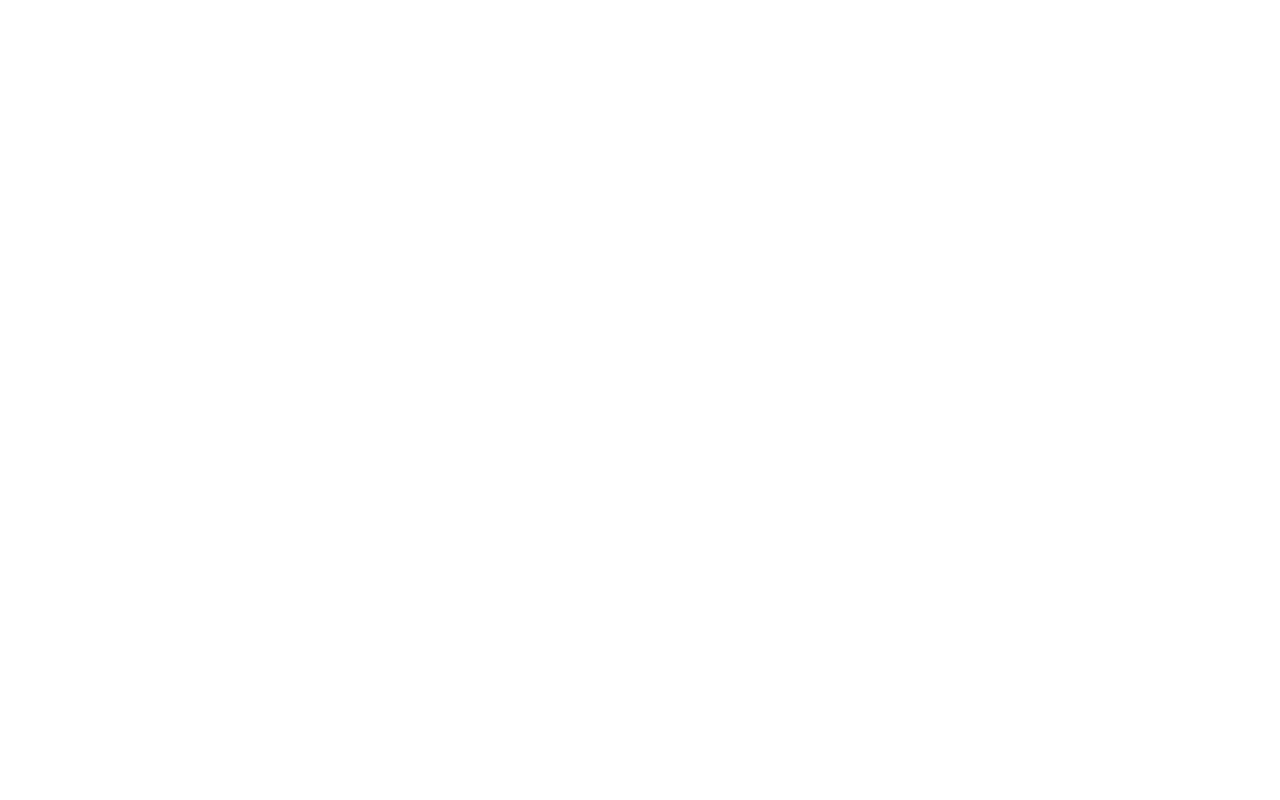
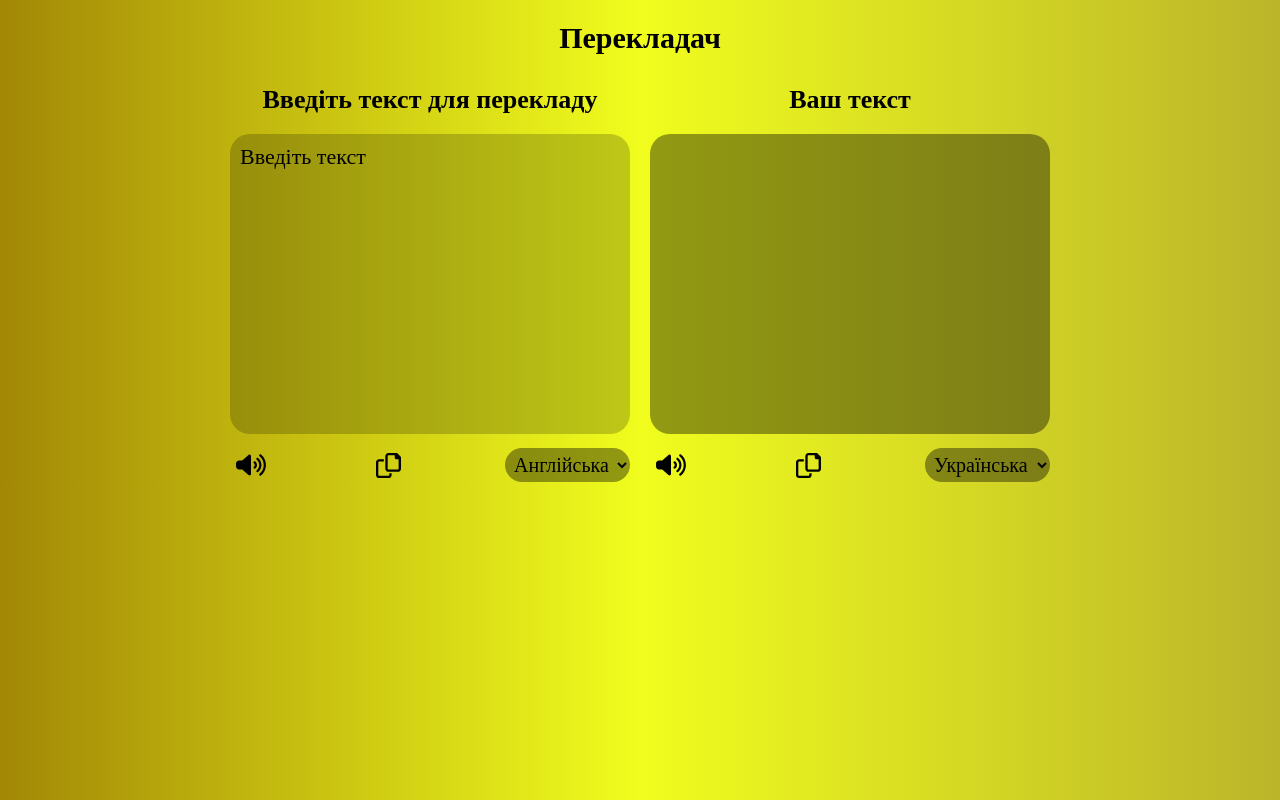
Before and after one commit to Viacheslav-z1/translate.js, a website: page app/index.html in a window 1280 px wide. Drawn offline with nearby package versions, Linux system fonts and the light colour scheme; files that its build step writes are made by us from their sources.

Commit message:
added js, html, css

```diff
--- a/app/index.html
+++ b/app/index.html
@@ -1,16 +1,56 @@
 <!DOCTYPE html>
 <html lang="ru">
+
 <head>
   <meta charset="UTF-8">
   <meta http-equiv="X-UA-Compatible" content="IE=edge">
   <meta name="viewport" content="width=device-width, initial-scale=1.0">
-  <title>Document</title>
+  <title>Перекладач</title>
   <link rel="stylesheet" href="css/style.min.css">
 </head>
+
 <body>
 
+  <main class="app">
+    <div class="container">
+      <h1 class="app__title">
+        Перекладач
+      </h1>
+      <div class="app__inner">
+        <div class="app__item">
+          <h2 class="app__text">Введіть текст для перекладу</h2>
+          <textarea placeholder="Введіть текст" type="text" class="app__input app__from"></textarea>
+          <div class="app__box">
+            <button class="app__btn-sound app__btn-sound__from">
+              <img src="images/volume.svg" alt="sound" class="app__sound-img">
+            </button>
+            <button class="app__copy app__copy-from">
+              <img src="images/copy-regular.svg" alt="copy" class="app__copy-img">
+            </button>
+            <select class="app__select app__select-from" name="select">
+            </select>
+          </div>
+        </div>
+        <div class="app__item">
+          <h2 class="app__text">Ваш текст</h2>
+          <textarea readonly type="text" class="app__input app__to"></textarea>
+          <div class="app__box">
+            <button class="app__btn-sound app__btn-sound__to">
+              <img src="images/volume.svg" alt="sound" class="app__sound-img">
+            </button>
+            <button class="app__copy app__copy-to">
+              <img src="images/copy-regular.svg" alt="copy" class="app__copy-img">
+            </button>
+            <select class="app__select app__select-to" name="select">
+            </select>
+          </div>
+        </div>
+      </div>
+    </div>
+  </main>
 
 
   <script src="js/main.min.js"></script>
 </body>
+
 </html>
--- /dev/null
+++ b/app/js/countries.js
@@ -0,0 +1,99 @@
+const countries = {
+   "uk-UA": "Українська",
+   "ru-RU": "Російська",
+   "en-GB": "Англійська",
+   "pl-PL": "Польська",
+    "am-ET": "Amharic",
+    "ar-SA": "Arabic",
+    "be-BY": "Bielarus",
+    "bem-ZM": "Bemba",
+    "bi-VU": "Bislama",
+    "bjs-BB": "Bajan",
+    "bn-IN": "Bengali",
+    "bo-CN": "Tibetan",
+    "br-FR": "Breton",
+    "bs-BA": "Bosnian",
+    "ca-ES": "Catalan",
+    "cop-EG": "Coptic",
+    "cs-CZ": "Czech",
+    "cy-GB": "Welsh",
+    "da-DK": "Danish",
+    "dz-BT": "Dzongkha",
+    "de-DE": "German",
+    "dv-MV": "Maldivian",
+    "el-GR": "Greek",
+    "es-ES": "Spanish",
+    "et-EE": "Estonian",
+    "eu-ES": "Basque",
+    "fa-IR": "Persian",
+    "fi-FI": "Finnish",
+    "fn-FNG": "Fanagalo",
+    "fo-FO": "Faroese",
+    "fr-FR": "French",
+    "gl-ES": "Galician",
+    "gu-IN": "Gujarati",
+    "ha-NE": "Hausa",
+    "he-IL": "Hebrew",
+    "hi-IN": "Hindi",
+    "hr-HR": "Croatian",
+    "hu-HU": "Hungarian",
+    "id-ID": "Indonesian",
+    "is-IS": "Icelandic",
+    "it-IT": "Italian",
+    "ja-JP": "Japanese",
+    "kk-KZ": "Kazakh",
+    "km-KM": "Khmer",
+    "kn-IN": "Kannada",
+    "ko-KR": "Korean",
+    "ku-TR": "Kurdish",
+    "ky-KG": "Kyrgyz",
+    "la-VA": "Latin",
+    "lo-LA": "Lao",
+    "lv-LV": "Latvian",
+    "men-SL": "Mende",
+    "mg-MG": "Malagasy",
+    "mi-NZ": "Maori",
+    "ms-MY": "Malay",
+    "mt-MT": "Maltese",
+    "my-MM": "Burmese",
+    "ne-NP": "Nepali",
+    "niu-NU": "Niuean",
+    "nl-NL": "Dutch",
+    "no-NO": "Norwegian",
+    "ny-MW": "Nyanja",
+    "ur-PK": "Pakistani",
+    "pau-PW": "Palauan",
+    "pa-IN": "Panjabi",
+    "ps-PK": "Pashto",
+    "pis-SB": "Pijin",
+    "pt-PT": "Portuguese",
+    "rn-BI": "Kirundi",
+    "ro-RO": "Romanian",
+    "sg-CF": "Sango",
+    "si-LK": "Sinhala",
+    "sk-SK": "Slovak",
+    "sm-WS": "Samoan",
+    "sn-ZW": "Shona",
+    "so-SO": "Somali",
+    "sq-AL": "Albanian",
+    "sr-RS": "Serbian",
+    "sv-SE": "Swedish",
+    "sw-SZ": "Swahili",
+    "ta-LK": "Tamil",
+    "te-IN": "Telugu",
+    "tet-TL": "Tetum",
+    "tg-TJ": "Tajik",
+    "th-TH": "Thai",
+    "ti-TI": "Tigrinya",
+    "tk-TM": "Turkmen",
+    "tl-PH": "Tagalog",
+    "tn-BW": "Tswana",
+    "to-TO": "Tongan",
+    "tr-TR": "Turkish",
+    "uz-UZ": "Uzbek",
+    "vi-VN": "Vietnamese",
+    "wo-SN": "Wolof",
+    "xh-ZA": "Xhosa",
+    "yi-YD": "Yiddish",
+    "zu-ZA": "Zulu"
+}
--- a/app/js/main.js
+++ b/app/js/main.js
@@ -1,3 +1,86 @@
 $(function () {
 
+  const selectTag = document.querySelectorAll('.app__select');
+  const all__select = document.querySelectorAll('.app__select');
+  const input = document.querySelector('.app__from'),
+    inputTo = document.querySelector('.app__to'),
+    btnFrom = document.querySelector('.app__btn-sound__from'),
+    btnTo = document.querySelector('.app__btn-sound__to'),
+    copyTo = document.querySelector('.app__copy-to'),
+    copyFrom = document.querySelector('.app__copy-from');
+  selectTag.forEach((tag, id) => {
+
+    let option = ``;
+    for (const country_cod in countries) {
+
+      let selected = '';
+      if (id == 0 && country_cod == `en-GB`) {
+        selected = `selected`
+      } else if (id == 1 && country_cod == `uk-UA`) {
+        selected = `selected`
+      }
+
+      option += `<option class="app__option" value="${country_cod}" ${selected}>${countries[country_cod]}</option>`;
+    }
+    tag.innerHTML = option;
+
+  });
+
+
+  btnFrom.addEventListener('click', () => {
+    utterance = new SpeechSynthesisUtterance(input.value);
+    utterance.lang = selectTag[0].value;
+    speechSynthesis.speak(utterance);
+  });
+
+  btnTo.addEventListener('click', () => {
+    utterance = new SpeechSynthesisUtterance(inputTo.value);
+    utterance.lang = selectTag[1].value;
+    speechSynthesis.speak(utterance);
+  });
+
+
+  all__select.forEach(item => {
+    item.addEventListener('input', getTranslateText)
+  });
+
+
+  copyTo.addEventListener('click',()=>{
+    navigator.clipboard.writeText(inputTo.value);
+    alert('Скопійовано!')
+  });
+
+  copyFrom.addEventListener('click', () => {
+    navigator.clipboard.writeText(input.value);
+    alert('Скопійовано!')
+  });
+
+
+
+
+
+  input.addEventListener('input', getTranslateText)
+
+  function getTranslateText() {
+    let translateFrom = selectTag[0].value,
+      translateTo = selectTag[1].value,
+      apiUrl = `https://api.mymemory.translated.net/get?q=${input.value}&langpair=${translateFrom}|${translateTo}`;
+    fetch(apiUrl).then(response => response.json()).then(data => {
+      inputTo.value = ``;
+      if (data.responseData.translatedText === "QUERY LENGTH LIMIT EXCEDEED. MAX ALLOWED QUERY : 500 CHARS"){
+        alert(`Максимум 500 символів!`);
+        input.value = '';
+      }
+
+      if (data.responseStatus === 200) {
+        inputTo.value = data.responseData.translatedText;
+      } else {
+        inputTo.value = ``;
+      }
+      console.log(data);
+      console.log(data.responseData.translatedText);
+    });
+
+  }
+
 })
--- a/app/scss/_global.scss
+++ b/app/scss/_global.scss
@@ -0,0 +1,5 @@
+.container{
+  max-width: 1200px;
+  padding: 0 20px;
+  margin: 0 auto;
+}
--- a/app/scss/_media.scss
+++ b/app/scss/_media.scss
@@ -0,0 +1,55 @@
+@media(max-width:740px) {
+  .app{
+    &__text{
+      font-size: 20px;
+      margin-bottom: 10px;
+    }
+  }
+  .container{
+    padding: 0 10px;
+  }
+}
+
+@media(max-width:560px) {
+  .app {
+    &__text {
+      font-size: 18px;
+      margin-bottom: 10px;
+      line-height: 20px;
+      height: 60px;
+    }
+    &__input{
+      height: 200px;
+      font-size: 18px;
+      line-height: 22px;
+    }
+    &__inner{
+      gap: 10px;
+    }
+    &__select{
+      font-size: 18px;
+      padding: 3px;
+    }
+    &__title{
+      font-size: 25px;
+      margin-bottom: 15px;
+      padding-top: 5px;
+    }
+  }
+}
+
+@media(max-width:400px) {
+  .app {
+    &__inner{
+      flex-direction: column;
+      gap: 25px;
+    }
+    &__text{
+      height: auto;
+    }
+    &__title{
+      margin-bottom: 10px;
+    }
+  }
+
+}
--- a/app/scss/_reset.scss
+++ b/app/scss/_reset.scss
@@ -37,7 +37,6 @@ ul[class] {
 }
 
 img {
-  max-width: 100%;
   display: block;
 }
 
--- a/app/scss/style.scss
+++ b/app/scss/style.scss
@@ -4,9 +4,113 @@
 @import 'global';
 
 
+body{
+    // background-color: rgb(201, 174, 20);
+  background: rgb(162, 136, 5);
+    background: linear-gradient(90deg, rgba(162, 136, 5, 1) 0%, rgba(240, 253, 29, 1) 50%, rgba(187, 181, 42, 1) 100%);
+}
+
+.app {
+
+  &__title {
+    text-align: center;
+    font-size: 30px;
+    line-height: 36px;
+    margin-bottom: 30px;
+    padding-top: 20px;
+  }
 
 
 
+  &__inner {
+    display: flex;
+    gap: 20px;
+    justify-content: center;
+  }
+
+  &__item {
+    max-width: 400px;
+    text-align: center;
+    width: 100%;
+  }
+
+  &__text {
+    margin-bottom: 20px;
+    font-size: 26px;
+    line-height: 28px;
+  }
+
+  &__input {
+    width: 100%;
+    background-color: rgba(0, 0, 0, 0.203);
+    border: none;
+    border-radius: 20px;
+    height: 300px;
+    outline: none;
+    padding: 10px;
+    font-size: 22px;
+    line-height: 25px;
+    resize: none;
+    overflow-y: auto;
+  }
+
+  &__from{
+    &::placeholder{
+      color: black;
+    }
+  }
+
+  &__copy{
+    background-color: transparent;
+    border: none;
+    cursor: pointer;
+  }
+
+  &__copy-img{
+    width: 25px;
+    height: 25px;
+    object-fit: contain;
+  }
+
+  &__from {}
+
+  &__box {
+    display: flex;
+    justify-content: space-between;
+    margin-top: 10px;
+  }
+
+  &__btn-sound {
+    background-color: transparent;
+    border: none;
+    cursor: pointer;
+  }
+
+  &__sound-img {
+    width: 30px;
+    height: 30px;
+    object-fit: contain;
+  }
+
+  &__select {
+    background-color: transparent;
+    border: none;
+    font-size: 20px;
+    line-height: 22px;
+    background-color: rgba(0, 0, 0, 0.391);
+    border-radius: 20px;
+    outline: none;
+    padding: 5px;
+    cursor: pointer;
+  }
+
+  &__to{
+    cursor: default;
+    background-color: rgba(0, 0, 0, 0.392)
+  }
+
+  &__select-from {}
+}
 
 
 
--- a/gulpfile.js
+++ b/gulpfile.js
@@ -25,6 +25,7 @@ function styles() {
 function scripts() {
   return src([
     'node_modules/jquery/dist/jquery.js',
+    'app/js/countries.js',
     'app/js/main.js'
   ])
   .pipe(concat('main.min.js'))
```
Also changed, not shown: app/images/copy-regular.svg (added), app/images/volume.svg (added), app/js/main.min.js.
